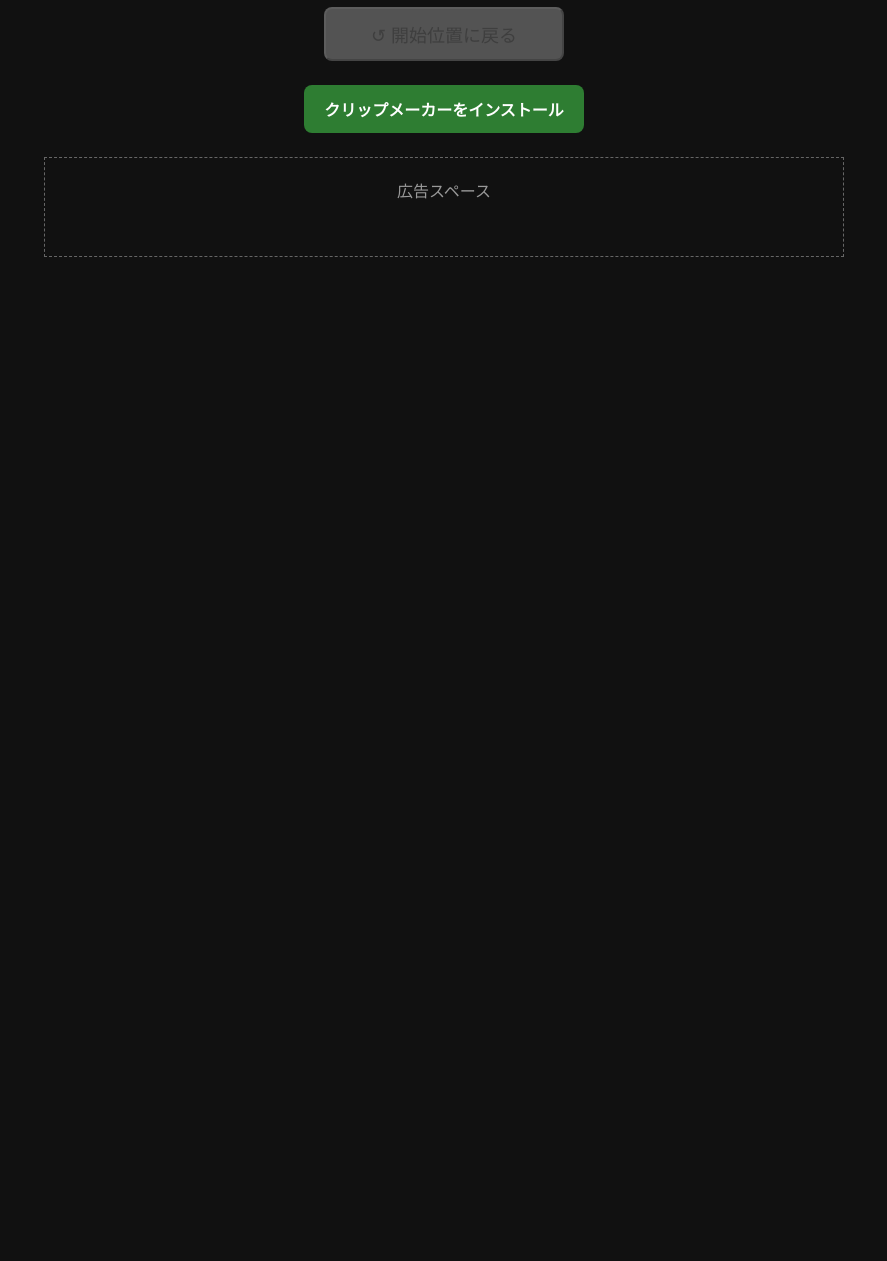
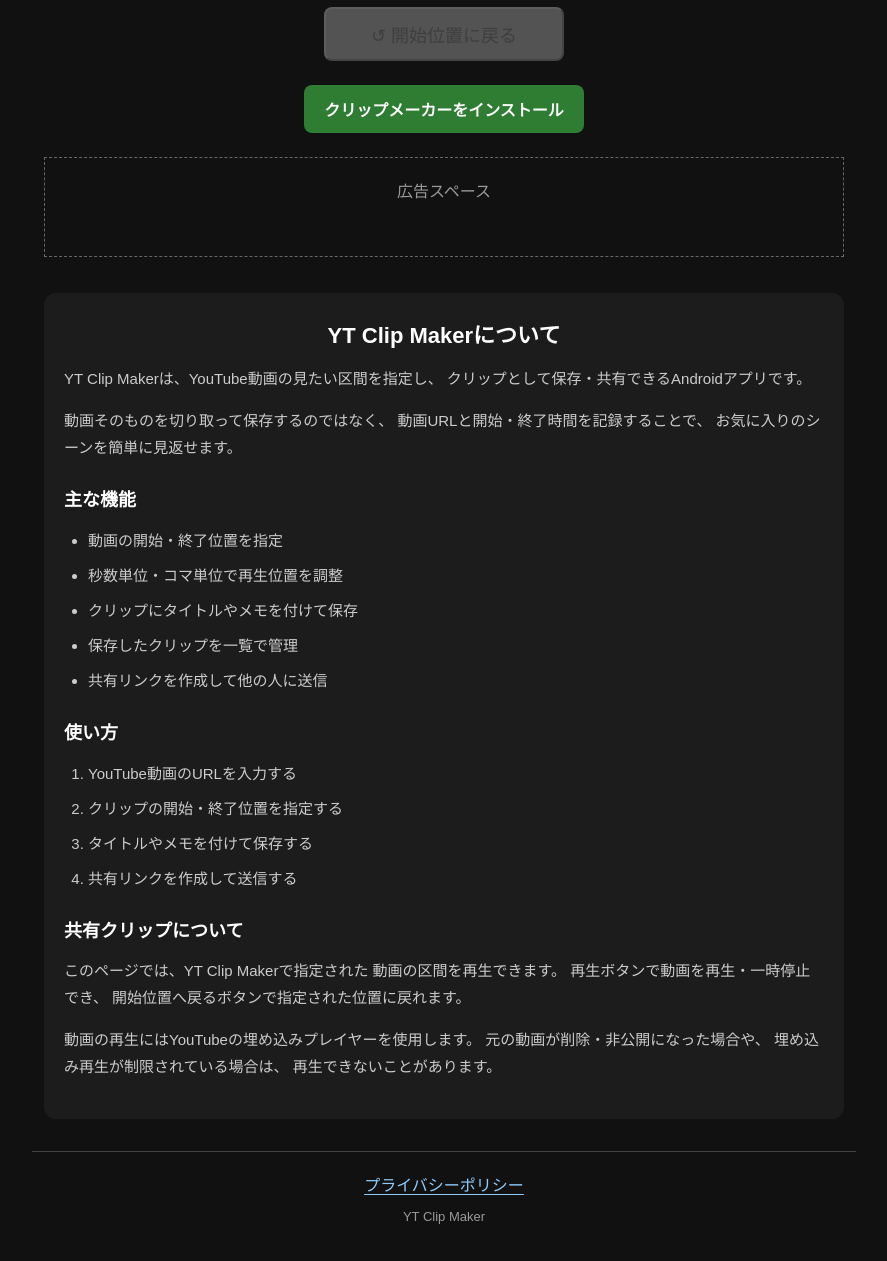
Before and after one commit to krrn-bot/clip-share-site, a plain HTML site: page index.html in a window 1280 px wide. Shown: the part 626-1887 px from the top of the page, without its empty margins (196-1083 px from the left). Before the commit the page ends 907 px from the top, so only its background shows below. Drawn offline with Linux system fonts and the light colour scheme.

Commit message:
Update index.html

```diff
--- a/index.html
+++ b/index.html
@@ -74,6 +74,65 @@
   color: #999;
   text-align: center;
 }
+
+/* アプリ紹介 */
+.app-about {
+  max-width: 800px;
+  margin: 36px auto 0;
+  padding: 24px 20px;
+  background: #1c1c1c;
+  border-radius: 12px;
+  box-sizing: border-box;
+  text-align: left;
+}
+
+.app-about h2 {
+  margin: 0 0 16px;
+  font-size: 22px;
+  text-align: center;
+}
+
+.app-about h3 {
+  margin: 24px 0 10px;
+  font-size: 18px;
+  color: #ffffff;
+}
+
+.app-about p,
+.app-about li {
+  color: #cccccc;
+  font-size: 15px;
+  line-height: 1.8;
+}
+
+.app-about ul,
+.app-about ol {
+  padding-left: 24px;
+}
+
+.app-about li {
+  margin-bottom: 8px;
+}
+
+/* フッター */
+.site-footer {
+  margin: 32px auto 12px;
+  padding: 20px 12px;
+  border-top: 1px solid #444;
+  max-width: 800px;
+}
+
+.site-footer a {
+  color: #90caf9;
+  text-decoration: underline;
+  text-underline-offset: 3px;
+}
+
+.site-footer p {
+  font-size: 13px;
+  color: #999;
+}
+
   </style>
 </head>
 <body>
@@ -103,10 +162,70 @@
   </a>
 </div>
 
+
 <div class="ad-space">
   広告スペース
 </div>
+
+<!-- アプリ紹介 -->
+<section class="app-about">
+  <h2>YT Clip Makerについて</h2>
+
+  <p>
+    YT Clip Makerは、YouTube動画の見たい区間を指定し、
+    クリップとして保存・共有できるAndroidアプリです。
+  </p>
+
+  <p>
+    動画そのものを切り取って保存するのではなく、
+    動画URLと開始・終了時間を記録することで、
+    お気に入りのシーンを簡単に見返せます。
+  </p>
+
+  <h3>主な機能</h3>
+  <ul>
+    <li>動画の開始・終了位置を指定</li>
+    <li>秒数単位・コマ単位で再生位置を調整</li>
+    <li>クリップにタイトルやメモを付けて保存</li>
+    <li>保存したクリップを一覧で管理</li>
+    <li>共有リンクを作成して他の人に送信</li>
+  </ul>
+
+  <h3>使い方</h3>
+  <ol>
+    <li>YouTube動画のURLを入力する</li>
+    <li>クリップの開始・終了位置を指定する</li>
+    <li>タイトルやメモを付けて保存する</li>
+    <li>共有リンクを作成して送信する</li>
+  </ol>
+
+  <h3>共有クリップについて</h3>
+  <p>
+    このページでは、YT Clip Makerで指定された
+    動画の区間を再生できます。
+    再生ボタンで動画を再生・一時停止でき、
+    開始位置へ戻るボタンで指定された位置に戻れます。
+  </p>
+  <p>
+    動画の再生にはYouTubeの埋め込みプレイヤーを使用します。
+    元の動画が削除・非公開になった場合や、
+    埋め込み再生が制限されている場合は、
+    再生できないことがあります。
+  </p>
+</section>
+
+<!-- フッター -->
+<footer class="site-footer">
+  <a href="https://krrn-bot.github.io/yt-clip-maker-privacy/"
+     target="_blank"
+     rel="noopener noreferrer">
+    プライバシーポリシー
+  </a>
+  <p>YT Clip Maker</p>
+</footer>
+
 <p id="info" hidden></p>
+
 
 
 <script>
```
